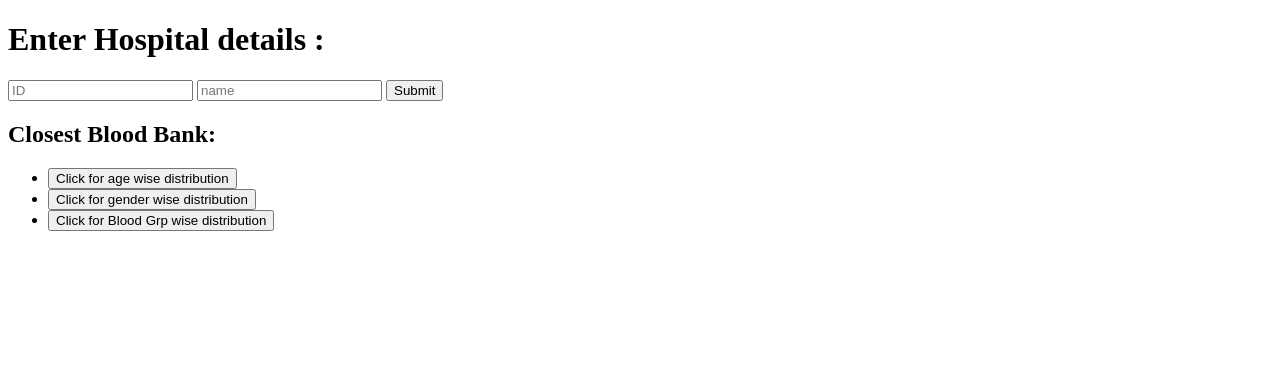
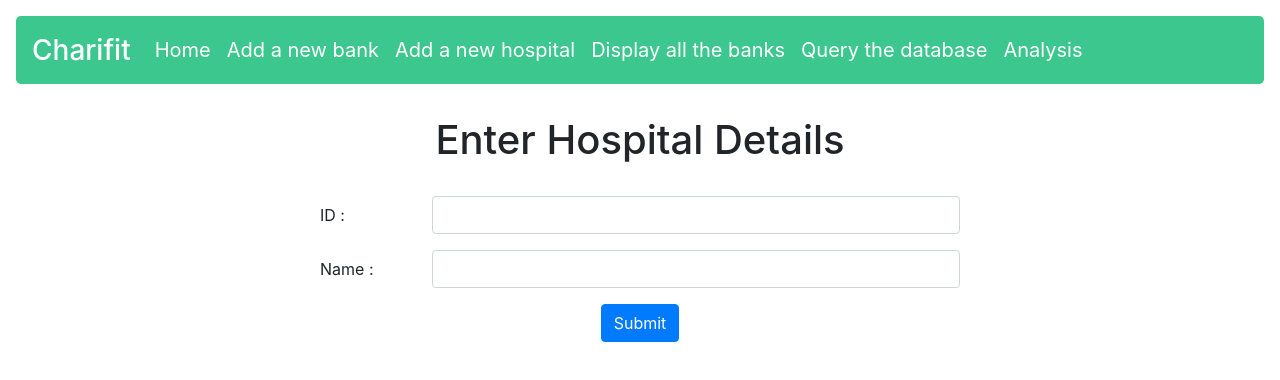
Before and after one commit to RishabhAttri/ProjectBloodBank, a website: page public/Analysis/index.html in a window 1280 px wide. Drawn offline with nearby package versions, Linux system fonts and the light colour scheme.

Commit message:
Update index.html

```diff
--- a/public/Analysis/index.html
+++ b/public/Analysis/index.html
@@ -6,18 +6,105 @@
     <script src="https://ajax.googleapis.com/ajax/libs/jquery/3.4.1/jquery.min.js"></script>
     <title>Query</title>
     <script src="app.js"></script>
+    <link rel="stylesheet" type="text/css" href="/stylesheet.css">
+    <link rel="stylesheet" href="https://stackpath.bootstrapcdn.com/bootstrap/4.4.1/css/bootstrap.min.css" integrity="sha384-Vkoo8x4CGsO3+Hhxv8T/Q5PaXtkKtu6ug5TOeNV6gBiFeWPGFN9MuhOf23Q9Ifjh" crossorigin="anonymous">
+    <script src="https://stackpath.bootstrapcdn.com/bootstrap/4.4.1/js/bootstrap.min.js" integrity="sha384-wfSDF2E50Y2D1uUdj0O3uMBJnjuUD4Ih7YwaYd1iqfktj0Uod8GCExl3Og8ifwB6" crossorigin="anonymous"></script>
+    <script type="text/javascript" src="https://cdnjs.cloudflare.com/ajax/libs/Chart.js/2.9.3/Chart.min.js"></script>
 </head>
 <body>
-    <h1>Enter Hospital details :</h1>
-    <input id="hospitalId" placeholder="ID">
-    <input id="name" placeholder="name">
-    <input id="btnSubmit" type="submit">
-    <h2>Closest Blood Bank:</h2>
-    <ul id="listBank"> </ul>
-    <ul>
-        <li><button id="age">Click for age wise distribution</button></li>
-        <li><button id="gender">Click for gender wise distribution</button></li>
-        <li><button id="BloodGrp">Click for Blood Grp wise distribution</button></li>
-    </ul>
+
+    <nav class="navbar navbar-expand-lg navbar-dark rounded-lg" id="navbarchange" style="background-color: #3CC78F;">
+        <a class="navbar-brand" href="#">Charifit</a>
+        <button class="navbar-toggler" type="button" data-toggle="collapse" data-target="#navbarSupportedContent" aria-controls="navbarSupportedContent" aria-expanded="false" aria-label="Toggle navigation">
+          <span class="navbar-toggler-icon"></span>
+        </button>
+
+        <div class="collapse navbar-collapse" id="navbarSupportedContent">
+          <ul class="navbar-nav mr-auto">
+            <li class="nav-item active">
+              <a class="nav-link" href="/">Home</span></a>
+            </li>
+            <li class="nav-item">
+                <a class="nav-link" href='/AddCamp/index.html'>Add a new bank</a>
+            </li>
+            <li class="nav-item">
+                <a class="nav-link" href='/AddHospital/index.html'>Add a new hospital</a>
+            </li>
+            <li class="nav-item">
+                <a class="nav-link" href='/Display/index.html'>Display all the banks</a>
+            </li>
+            <li class="nav-item">
+                <a class="nav-link" href='/Query/index.html'>Query the database</a>
+            </li>
+            <li class="nav-item">
+                <a class="nav-link" href='/Analysis/index.html'>Analysis</a>
+            </li>
+          </ul>
+        </div>
+    </nav>
+
+
+    <div class="text-left" id="formstyling">
+        <h1 align="center">Enter Hospital Details</h1>
+        <br>
+        <form>
+            <div class="form-group row">
+                <label for="hospitalId" class="col-sm-4 col-md-3 col-lg-2 col-form-label">ID : </label>
+                <div class="col-sm-8 col-md-9 col-lg-10">
+                    <input type="text" class="form-control" id="hospitalId">
+                </div>
+            </div>
+            <div class="form-group row text-left">
+                <label for="name" class="col-sm-4 col-md-3 col-lg-2 col-form-label">Name : </label>
+                <div class="col-sm-8 col-md-9 col-lg-10">
+                    <input type="text" class="form-control" id="name">
+                </div>
+            </div>
+            <div class="text-center">
+                <button id="btnSubmit" class="btn btn-primary" type="button">Submit</button>
+            </div>
+
+            <div id="closebb" style="display: none;">
+                <hr>
+                <h3>Closest Blood Bank: </h3>
+                <ul id="listBank"> </ul>
+                <hr>
+
+                <div class="text-center">
+                    <div class="btn-group-vertical" role="group" aria-label="Button group with nested dropdown">
+                        <br>
+                        <button id="age" class="btn btn-info" type="button" >Click for Age wise distribution</button>
+                        <br>
+                        <button id="gender" class="btn btn-info" type="button">Click for Gender wise distribution</button>
+                        <br>
+                        <button id="BloodGrp" class="btn btn-info" type="button">Click for Blood Group wise distribution</button>
+                        <br>
+                    </div>
+                </div>
+
+            </div>
+        </form>
+    </div>
+
+    <div id="displayGraphs" class="container-fluid" align="center">
+        <div class="row justify-content-center">
+            <div id="displayAgeGraph" class="col-lg-6" style="display: none;">
+                <h4>Age wise distribution</h4>
+                <canvas id="ageBarGraph"></canvas>
+                <br>
+            </div>
+            <div id="displayGenderGraph" class="col-lg-6" style="display: none;">
+                <h4>Gender wise distribution</h4>
+                <canvas id="genderPieChart"></canvas>
+                <br>
+            </div>
+            <div id="displayBloodGpGraph" class="col-lg-6" style="display: none;">
+                <h4>Blood group wise distribution</h4>
+                <canvas id="bloodGrpBarGraph"></canvas>
+                <br>
+            </div>
+        </div>
+    </div>
+
 </body>
 </html>
```
